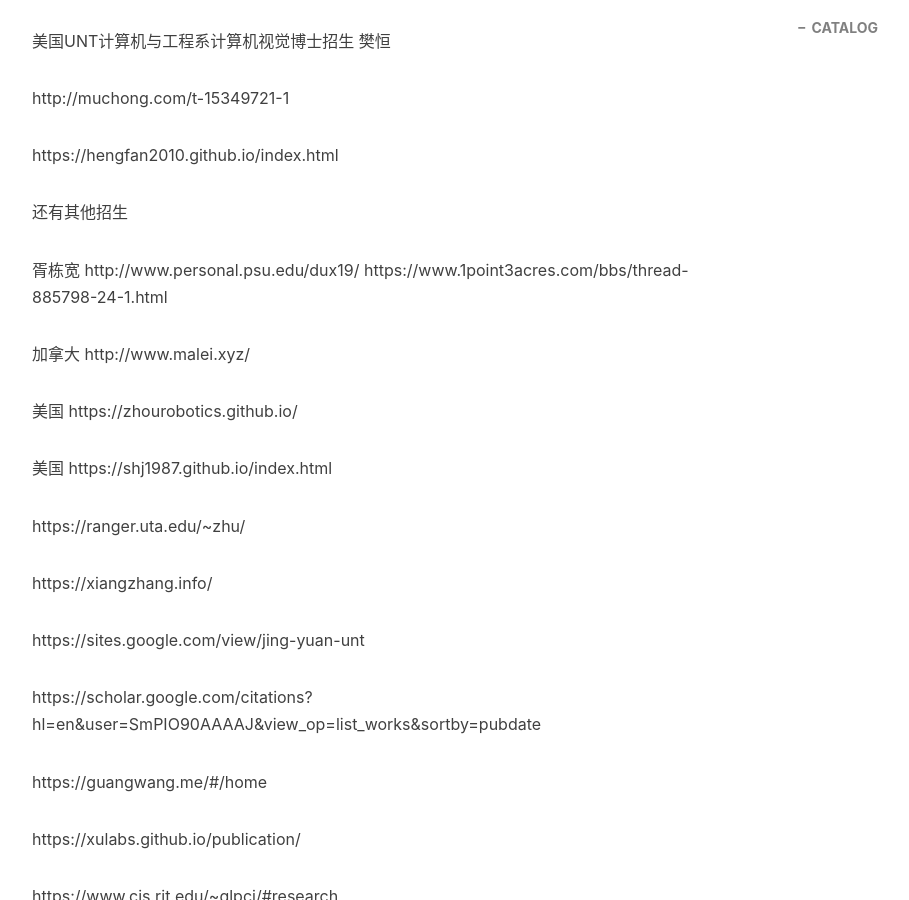
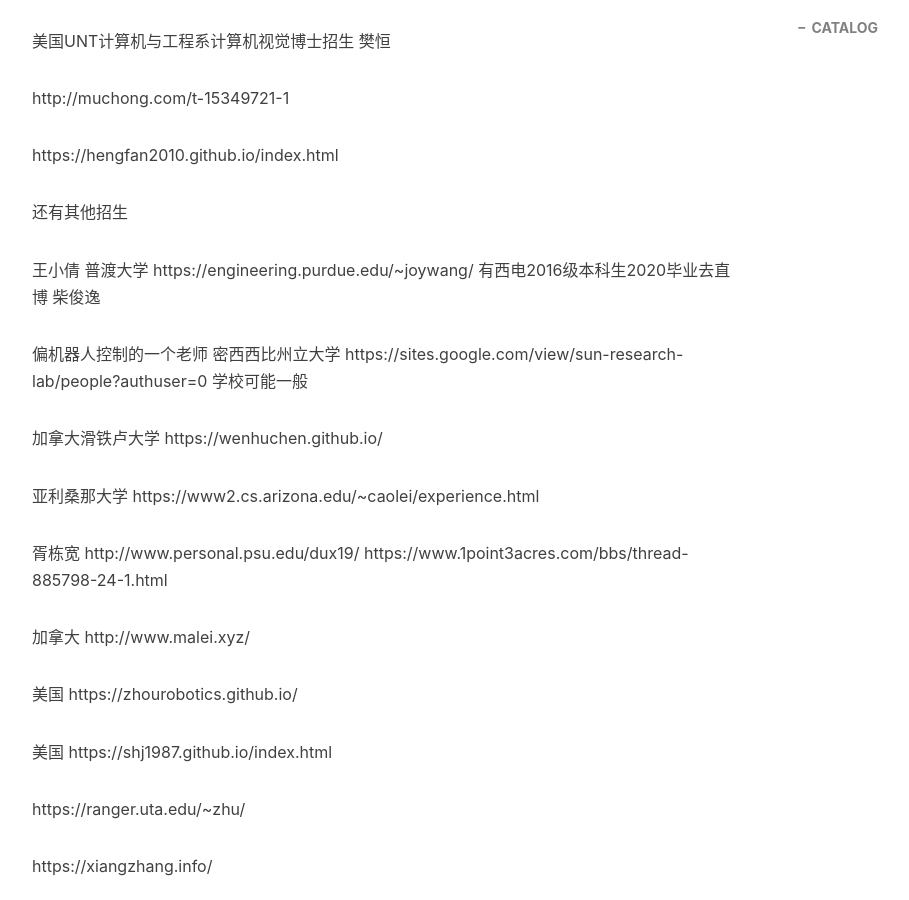
Before and after one commit to pengjiao123/pengjiao123.github.io, a Jekyll site: the page built from _posts/2022-09-11-老师相关.md, in a window 1280 px wide and 900 px high, scrolled down 2099 px. Shown: the whole window, without its empty margins (233-1142 px from the left). Built offline with Jekyll 4.4.1, drawn with Linux system fonts in a browser that asks for light colours; nearby versions of some CDN libraries; comment, search, counter and statistics services are not loaded.

Commit message:
Update 2022-09-11-老师相关.md

```diff
--- a/_posts/2022-09-11-老师相关.md
+++ b/_posts/2022-09-11-老师相关.md
@@ -99,6 +99,14 @@
 
 
 还有其他招生
+
+王小倩 普渡大学 https://engineering.purdue.edu/~joywang/  有西电2016级本科生2020毕业去直博 柴俊逸
+
+偏机器人控制的一个老师 密西西比州立大学 https://sites.google.com/view/sun-research-lab/people?authuser=0 学校可能一般
+
+加拿大滑铁卢大学 https://wenhuchen.github.io/
+
+亚利桑那大学 https://www2.cs.arizona.edu/~caolei/experience.html
 
 胥栋宽 http://www.personal.psu.edu/dux19/ https://www.1point3acres.com/bbs/thread-885798-24-1.html
 
```
